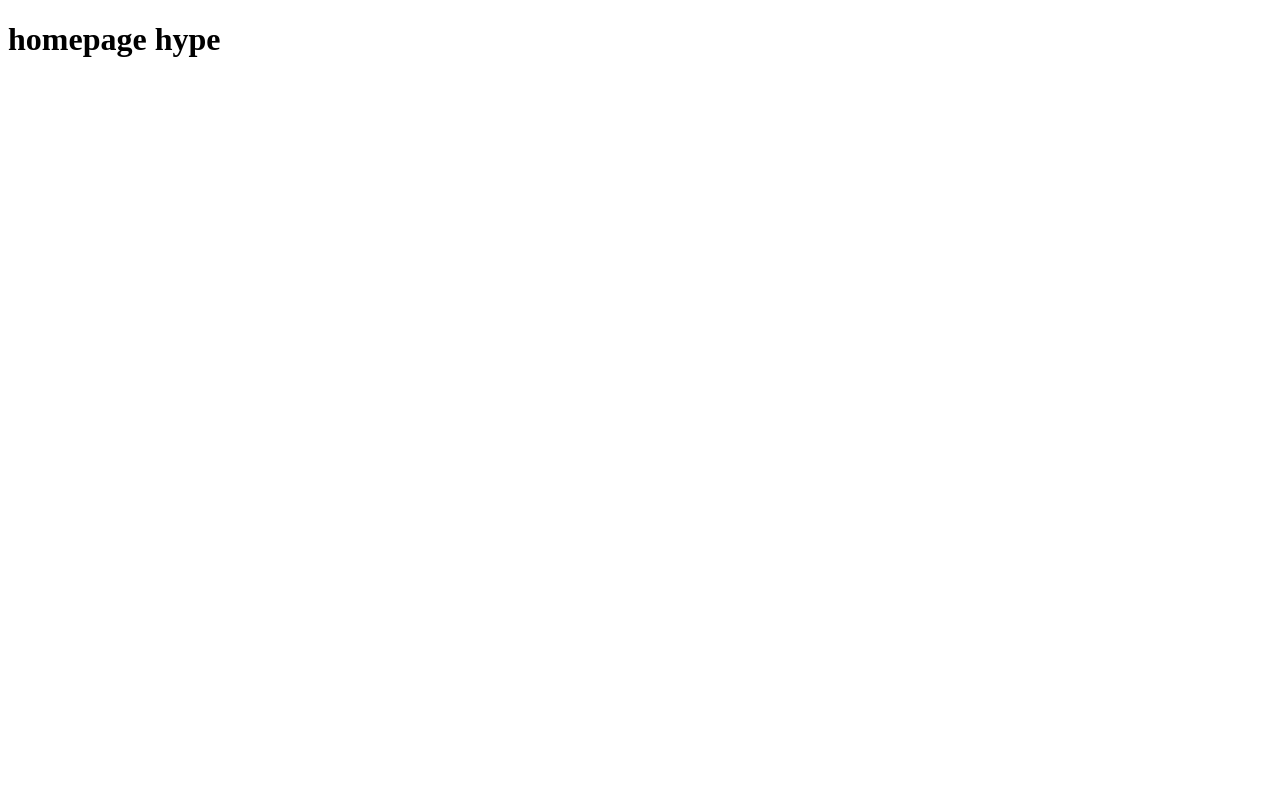
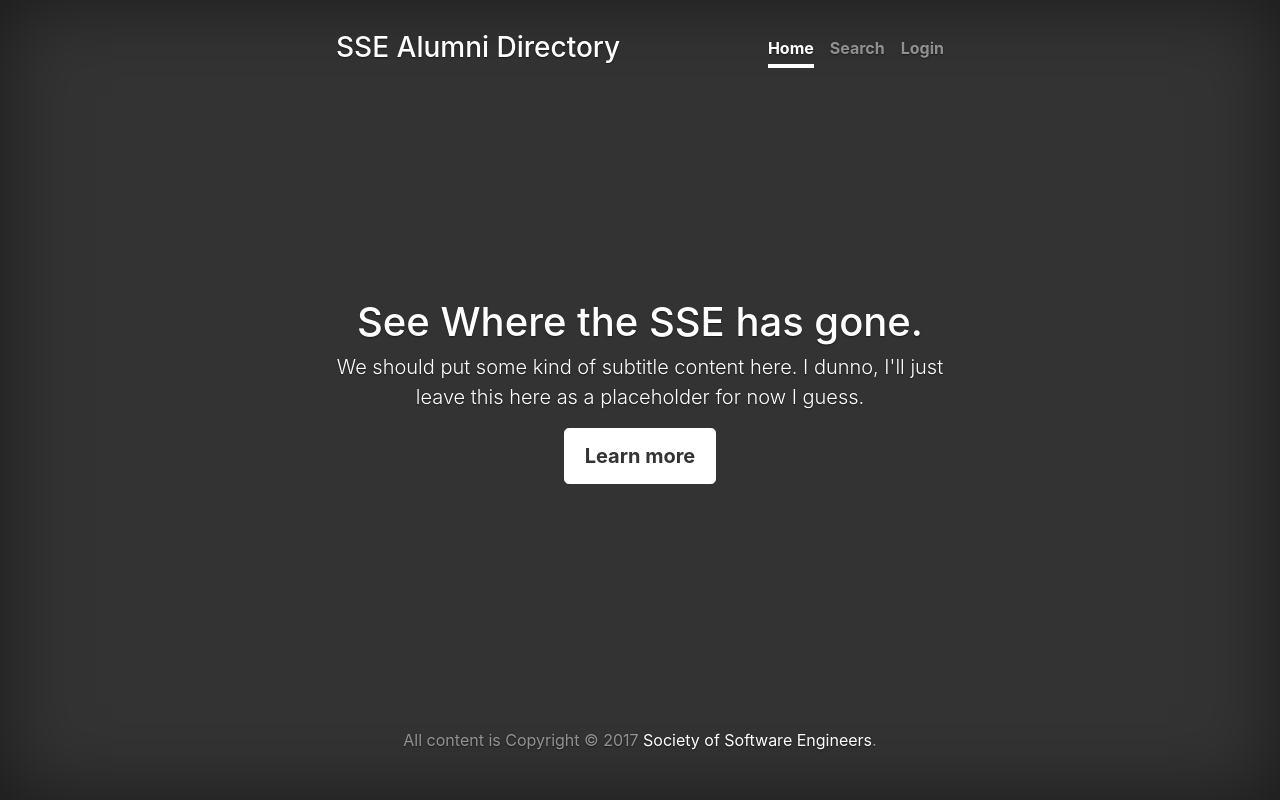
Before and after one commit to rit-sse/sse-alumni, a Flask app: page / in a window 1280 px wide. Before the commit the page is almost empty. Run offline with Flask 2, Linux system fonts and the light colour scheme; some libraries are stand-ins or nearby versions.

Commit message:
Initial layout idea

```diff
--- a/requirements.txt
+++ b/requirements.txt
@@ -1,2 +1,3 @@
 Flask==0.12.2
 pystache==0.5.4
+requests==2.18.4
--- a/src/consts.py
+++ b/src/consts.py
@@ -1,6 +1,7 @@
 TEMPLATES_PATH = './templates'
 TEMPLATES_FILTER = lambda x: x != 'base.html'
 TEMPLATES_MAP = lambda x: x.split('.')[0]
+STATIC_PATH = './templates/static'
 
 def getPages(loader):
     return list( map(TEMPLATES_MAP, filter(TEMPLATES_FILTER, loader.list_templates())) )
--- a/src/main.py
+++ b/src/main.py
@@ -1,15 +1,17 @@
 import jinja2
 from consts import *
-from flask import Flask, redirect, url_for
-app = Flask(__name__)
+import flask
+from flask import Flask, render_template, send_from_directory, request
+app = flask.Flask(__name__)
 
 def render(page):
+    print(request.path)
     loader = jinja2.FileSystemLoader(TEMPLATES_PATH)
     env = jinja2.Environment(loader=loader, autoescape=jinja2.select_autoescape(['html']))
     if not page in getPages(loader):
         return '404'
     else:
-        return env.get_template(page + '.html').render()
+        return flask.render_template(page + '.html', name=page)
 
 @app.route("/")
 def index():
@@ -19,3 +21,8 @@ def index():
 @app.route("/<route>")
 def router(route):
     return render(route)
+
+@app.route('/res/<path:path>')
+def static_resources(path):
+    print(STATIC_PATH)
+    return flask.send_from_directory(STATIC_PATH, path)
--- a/src/templates/base.html
+++ b/src/templates/base.html
@@ -6,9 +6,40 @@
     <title>SSE Members</title>
     <meta name="description" content="">
     <meta name="viewport" content="width=device-width, initial-scale=1">
+    <link rel="stylesheet" href="https://cdnjs.cloudflare.com/ajax/libs/twitter-bootstrap/4.0.0-beta/css/bootstrap-grid.min.css" integrity="sha256-t2isRyVw7Q0PDz0Jea63+FLQPJb457Lay29S+NTiBZA=" crossorigin="anonymous" />
+    <link rel="stylesheet" href="https://cdnjs.cloudflare.com/ajax/libs/twitter-bootstrap/4.0.0-beta/css/bootstrap-reboot.min.css" integrity="sha256-ZeIRHNBrNlXFlcfvaKsx9S1BOwWJ42hBund78iurMLw=" crossorigin="anonymous" />
+    <link rel="stylesheet" href="https://cdnjs.cloudflare.com/ajax/libs/twitter-bootstrap/4.0.0-beta/css/bootstrap.min.css" integrity="sha256-m/h/cUDAhf6/iBRixTbuc8+Rg2cIETQtPcH9D3p2Kg0=" crossorigin="anonymous" />
+    <link rel="stylesheet" href="https://cdnjs.cloudflare.com/ajax/libs/font-awesome/4.7.0/css/font-awesome.min.css" integrity="sha256-eZrrJcwDc/3uDhsdt61sL2oOBY362qM3lon1gyExkL0=" crossorigin="anonymous" />
+    <link href="/res/styles/main.css" rel="stylesheet">
   </head>
   <body>
-    {% block content %}{% endblock %}
-    <script src="https://code.jquery.com/jquery-3.2.1.min.js" integrity="sha256-hwg4gsxgFZhOsEEamdOYGBf13FyQuiTwlAQgxVSNgt4=" crossorigin="anonymous"></script>
+
+    <div class="site-wrapper">
+      <div class="site-wrapper-inner">
+        <div class="cover-container">
+          <div class="masthead clearfix">
+            <div class="inner">
+              <h3 class="masthead-brand">SSE Alumni Directory</h3>
+              <nav class="nav nav-masthead">
+                <a class="nav-link{% if request.path == '/home' or request.path == '/'%} active{% endif %}" href="/home">Home</a>
+                <a class="nav-link{% if request.path == '/search' %} active{% endif %}" href="/search">Search</a>
+                <a class="nav-link{% if request.path == '/login' %} active{% endif %}" href="/login">Login</a>
+                <!--{% block nav %}{% endblock %}-->
+              </nav>
+            </div>
+          </div>
+          {% block content %}{% endblock %}
+          <div class="mastfoot">
+            <div class="inner">
+              <p>All content is Copyright © 2017 <a href="http://sse.rit.edu">Society of Software Engineers</a>.</p>
+            </div>
+          </div>
+        </div>
+      </div>
+    </div>
+
+    <script src="https://cdnjs.cloudflare.com/ajax/libs/jquery/3.2.1/jquery.min.js" integrity="sha256-hwg4gsxgFZhOsEEamdOYGBf13FyQuiTwlAQgxVSNgt4=" crossorigin="anonymous"></script>
+    <script src="https://cdnjs.cloudflare.com/ajax/libs/popper.js/1.12.5/umd/popper.min.js" integrity="sha256-jpW4gXAhFvqGDD5B7366rIPD7PDbAmqq4CO0ZnHbdM4=" crossorigin="anonymous"></script>
+    <script src="https://cdnjs.cloudflare.com/ajax/libs/twitter-bootstrap/4.0.0-beta/js/bootstrap.min.js" integrity="sha256-DiWJXXyq81WlPRnDfGmgYZj2aOVCKyEdJ1l+2TmDuAs=" crossorigin="anonymous"></script>
   </body>
 </html>
--- a/src/templates/home.html
+++ b/src/templates/home.html
@@ -1,5 +1,20 @@
 {% extends "base.html" %}
 
+{% block nav %}
+  <a class="nav-link active" href="/home">Home</a>
+  <a class="nav-link" href="/search">Search</a>
+  <a class="nav-link" href="/login">Login</a>
+{% endblock %}
+
 {% block content %}
-  <h1>homepage hype</h1>
+<div class="inner cover">
+  <h1 class="cover-heading">See Where the SSE has gone.</h1>
+  <p class="lead">
+  We should put some kind of subtitle content here. I dunno,
+  I'll just leave this here as a placeholder for now I guess.
+  </p>
+  <p class="lead">
+  <a href="http://getbootstrap.com/docs/4.0/examples/cover/#" class="btn btn-lg btn-secondary">Learn more</a>
+  </p>
+</div>
 {% endblock %}
--- a/src/templates/search.html
+++ b/src/templates/search.html
@@ -1,4 +1,10 @@
 {% extends "base.html" %}
+
+{% block nav %}
+  <a class="nav-link" href="/home">Home</a>
+  <a class="nav-link active" href="/search">Search</a>
+  <a class="nav-link" href="/login">Login</a>
+{% endblock %}
 
 {% block content %}
   <h1>hype you found the search page</h1>
--- /dev/null
+++ b/src/templates/static/styles/main.css
@@ -0,0 +1,160 @@
+/*
+ * Globals
+ */
+
+/* Links */
+a,
+a:focus,
+a:hover {
+  color: #fff;
+}
+
+/* Custom default button */
+.btn-secondary,
+.btn-secondary:hover,
+.btn-secondary:focus {
+  color: #333;
+  text-shadow: none; /* Prevent inheritance from `body` */
+  background-color: #fff;
+  border: .05rem solid #fff;
+}
+
+
+/*
+ * Base structure
+ */
+
+html,
+body {
+  height: 100%;
+  background-color: #333;
+}
+body {
+  color: #fff;
+  text-align: center;
+  text-shadow: 0 .05rem .1rem rgba(0,0,0,.5);
+}
+
+/* Extra markup and styles for table-esque vertical and horizontal centering */
+.site-wrapper {
+  display: table;
+  width: 100%;
+  height: 100%; /* For at least Firefox */
+  min-height: 100%;
+  -webkit-box-shadow: inset 0 0 5rem rgba(0,0,0,.5);
+          box-shadow: inset 0 0 5rem rgba(0,0,0,.5);
+}
+.site-wrapper-inner {
+  display: table-cell;
+  vertical-align: top;
+}
+.cover-container {
+  margin-right: auto;
+  margin-left: auto;
+}
+
+/* Padding for spacing */
+.inner {
+  padding: 2rem;
+}
+
+
+/*
+ * Header
+ */
+
+.masthead {
+  margin-bottom: 2rem;
+}
+
+.masthead-brand {
+  margin-bottom: 0;
+}
+
+.nav-masthead .nav-link {
+  padding: .25rem 0;
+  font-weight: bold;
+  color: rgba(255,255,255,.5);
+  background-color: transparent;
+  border-bottom: .25rem solid transparent;
+}
+
+.nav-masthead .nav-link:hover,
+.nav-masthead .nav-link:focus {
+  border-bottom-color: rgba(255,255,255,.25);
+}
+
+.nav-masthead .nav-link + .nav-link {
+  margin-left: 1rem;
+}
+
+.nav-masthead .active {
+  color: #fff;
+  border-bottom-color: #fff;
+}
+
+@media (min-width: 48em) {
+  .masthead-brand {
+    float: left;
+  }
+  .nav-masthead {
+    float: right;
+  }
+}
+
+
+/*
+ * Cover
+ */
+
+.cover {
+  padding: 0 1.5rem;
+}
+.cover .btn-lg {
+  padding: .75rem 1.25rem;
+  font-weight: bold;
+}
+
+
+/*
+ * Footer
+ */
+
+.mastfoot {
+  color: rgba(255,255,255,.5);
+}
+
+
+/*
+ * Affix and center
+ */
+
+@media (min-width: 40em) {
+  /* Pull out the header and footer */
+  .masthead {
+    position: fixed;
+    top: 0;
+  }
+  .mastfoot {
+    position: fixed;
+    bottom: 0;
+  }
+  /* Start the vertical centering */
+  .site-wrapper-inner {
+    vertical-align: middle;
+  }
+  /* Handle the widths */
+  .masthead,
+  .mastfoot,
+  .cover-container {
+    width: 100%; /* Must be percentage or pixels for horizontal alignment */
+  }
+}
+
+@media (min-width: 62em) {
+  .masthead,
+  .mastfoot,
+  .cover-container {
+    width: 42rem;
+  }
+}
```
Also changed, not shown: src/templates/login.html (added, +11 -0 lines).
